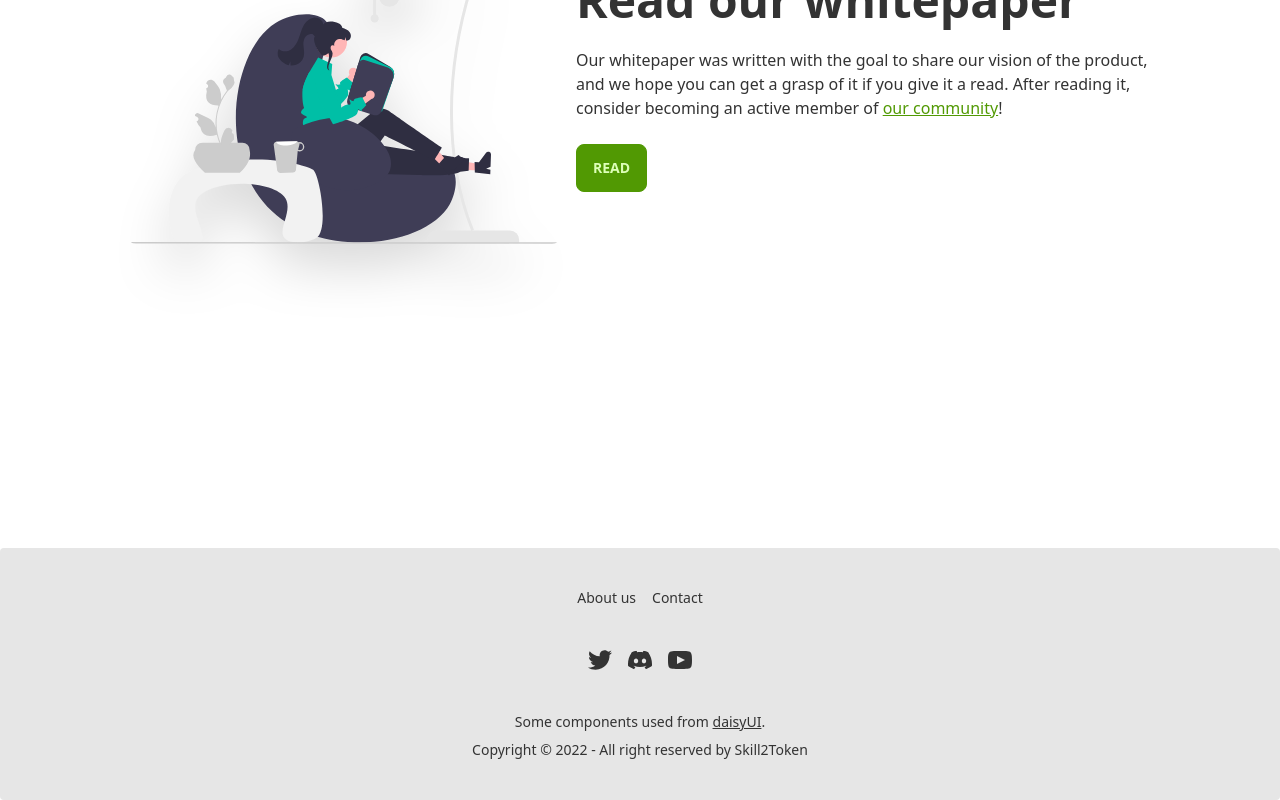
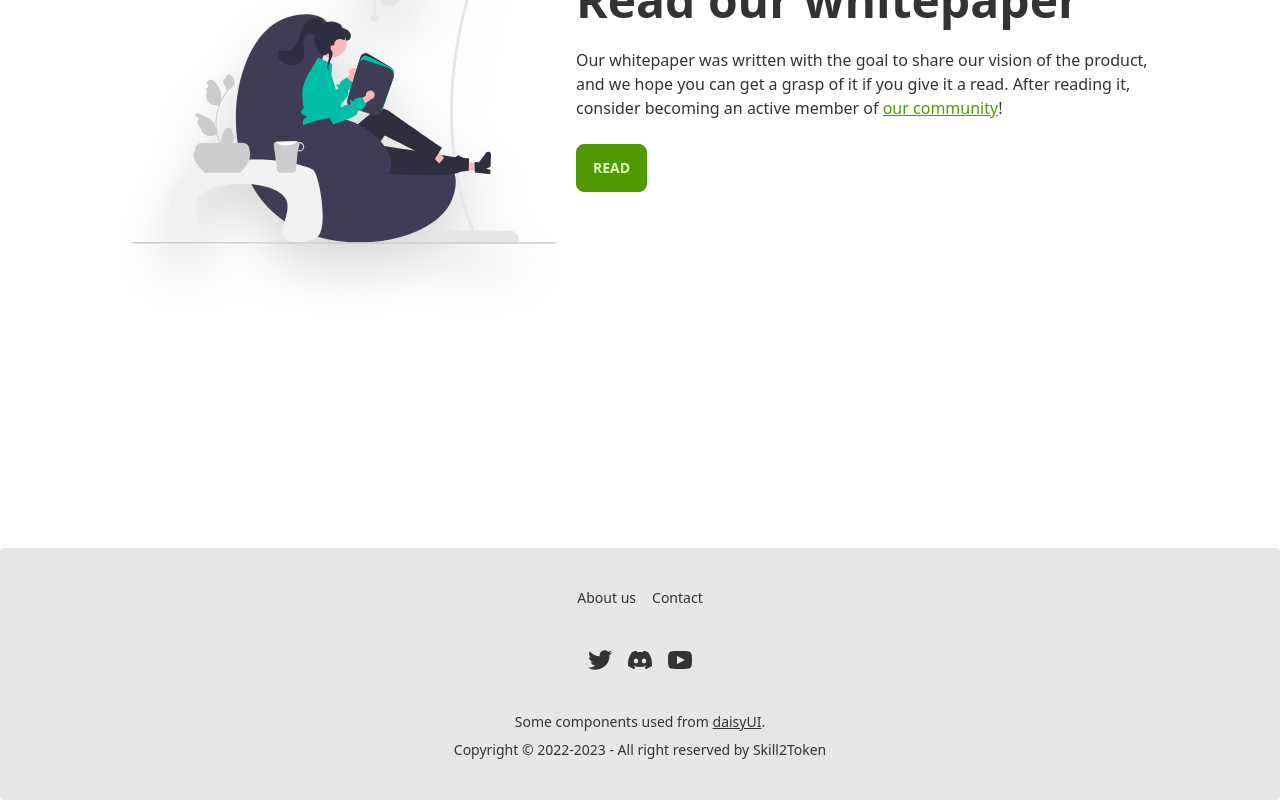
Before and after one commit to ortsc/s2t-front, a React (Create React App) app: page /whitepaper in a window 1280 px wide. Shown: the part 316-1116 px from the top of the page. Built offline with nearby package versions, Linux system fonts and the light colour scheme.

Commit message:
Change footer

```diff
--- a/src/components/Footer/index.tsx
+++ b/src/components/Footer/index.tsx
@@ -69,7 +69,7 @@ const Whitepaper = () => {
           </a>
           .
         </p>
-        <p>Copyright © 2022 - All right reserved by Skill2Token</p>
+        <p>Copyright © 2022-2023 - All right reserved by Skill2Token</p>
       </div>
     </footer>
   );
```
